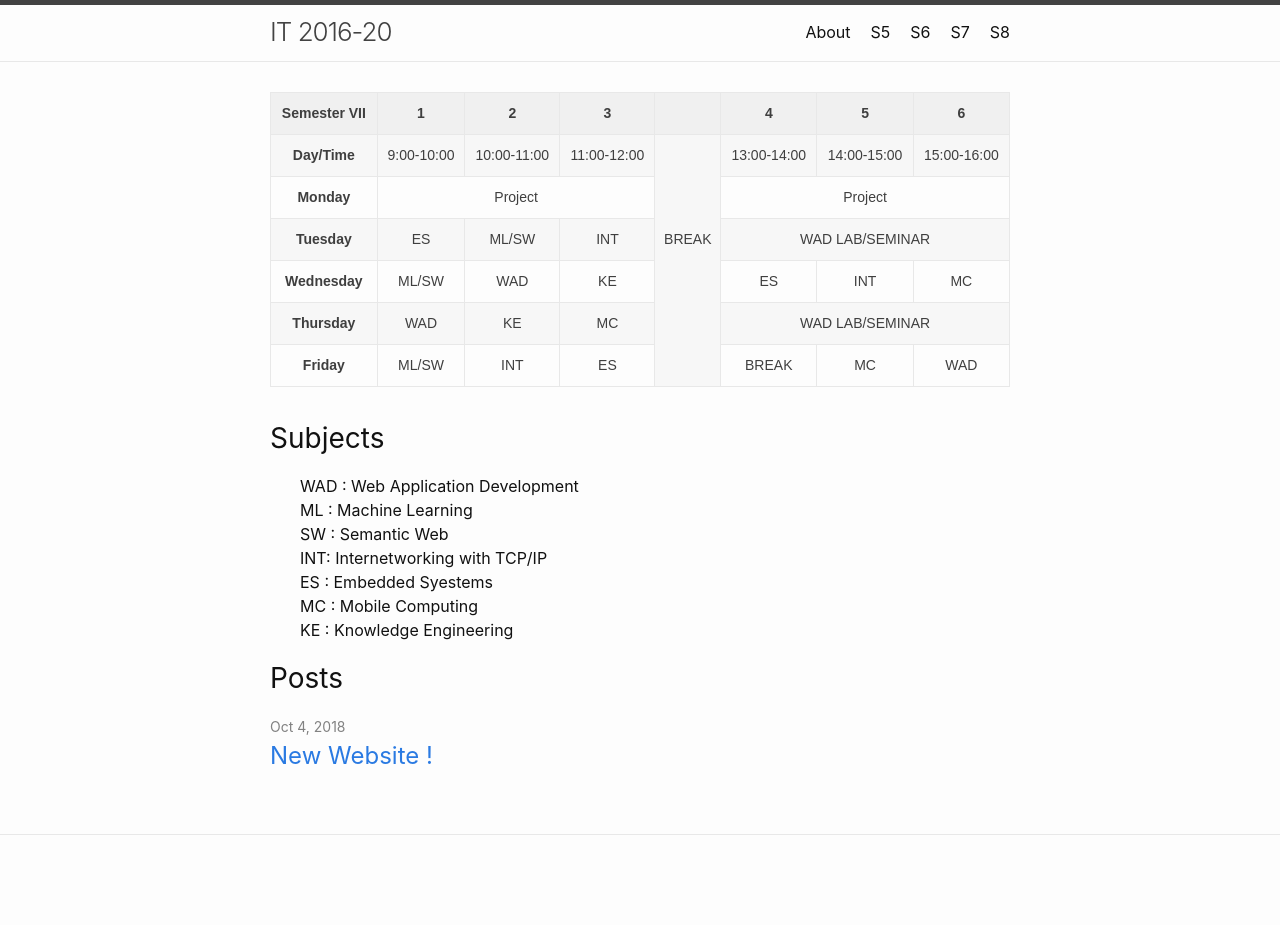
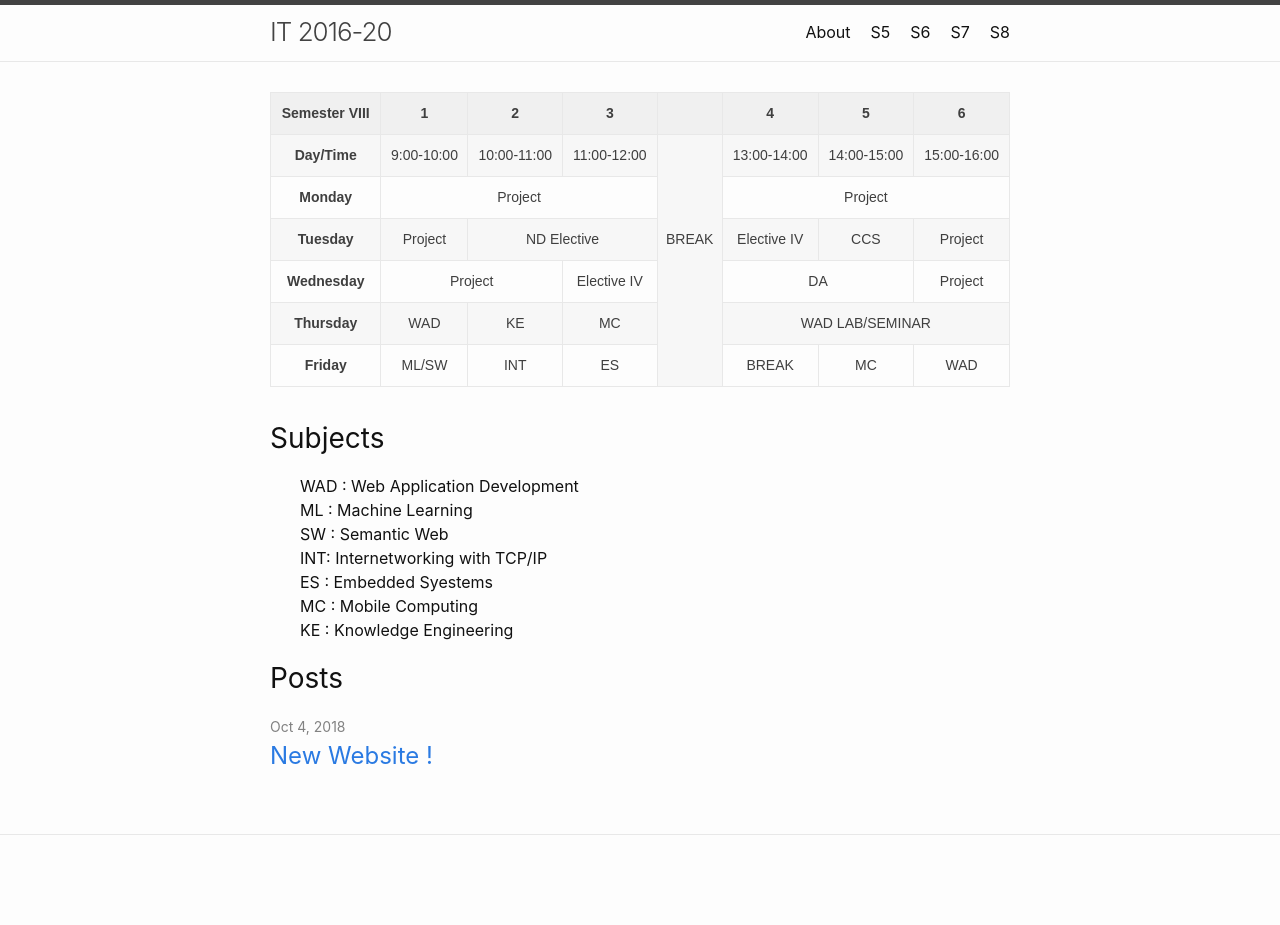
Before and after one commit to IT-GECBH/2020, a Jekyll site: the page built from index.md, in a window 1280 px wide. Built offline with Jekyll 4.4.1, drawn with Linux system fonts in a browser that asks for light colours.

Commit message:
Update time_table.html

```diff
--- a/_includes/time_table.html
+++ b/_includes/time_table.html
@@ -8,7 +8,7 @@
 <div style="overflow-x:auto;">
 <table class="tg">
   <tr>
-    <th class="tg-cudy">Semester VII</th>
+    <th class="tg-cudy">Semester VIII</th>
     <th class="tg-cudy">1</th>
     <th class="tg-cudy">2</th>
     <th class="tg-cudy">3</th>
@@ -35,19 +35,18 @@
   </tr>
   <tr>
     <td class="tg-cudy">Tuesday</td>
-    <td class="tg-zda1">ES</td>
-    <td class="tg-zda1">ML/SW</td>
-    <td class="tg-zda1">INT</td>
-    <td class="tg-zda1" colspan="3">WAD LAB/SEMINAR</td>
+    <td class="tg-zda1">Project</td>
+    <td class="tg-zda1" colspan="2">ND Elective</td>
+    <td class="tg-zda1">Elective IV</td>
+    <td class="tg-zda1">CCS</td>
+    <td class="tg-zda1">Project</td>
   </tr>
   <tr>
     <td class="tg-cudy">Wednesday</td>
-    <td class="tg-zda1">ML/SW</td>
-    <td class="tg-zda1">WAD</td>
-    <td class="tg-zda1">KE</td>
-    <td class="tg-zda1">ES</td>
-    <td class="tg-zda1">INT</td>
-    <td class="tg-zda1">MC</td>
+    <td class="tg-zda1" colspan="2">Project</td>
+    <td class="tg-zda1">Elective IV</td>
+    <td class="tg-zda1" colspan="2">DA</td>
+    <td class="tg-zda1">Project</td>
   </tr>
   <tr>
     <td class="tg-cudy">Thursday</td>
```
